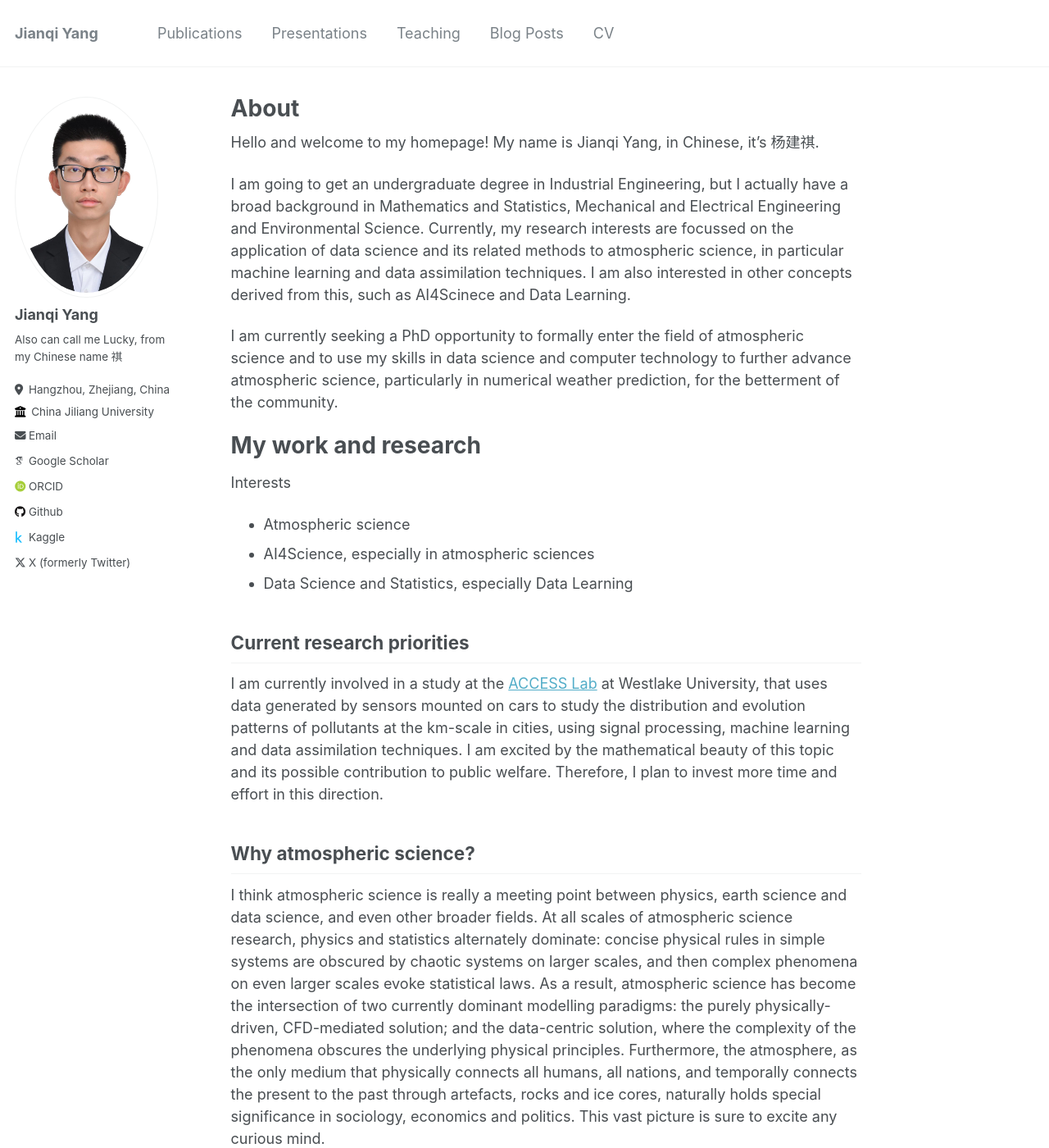
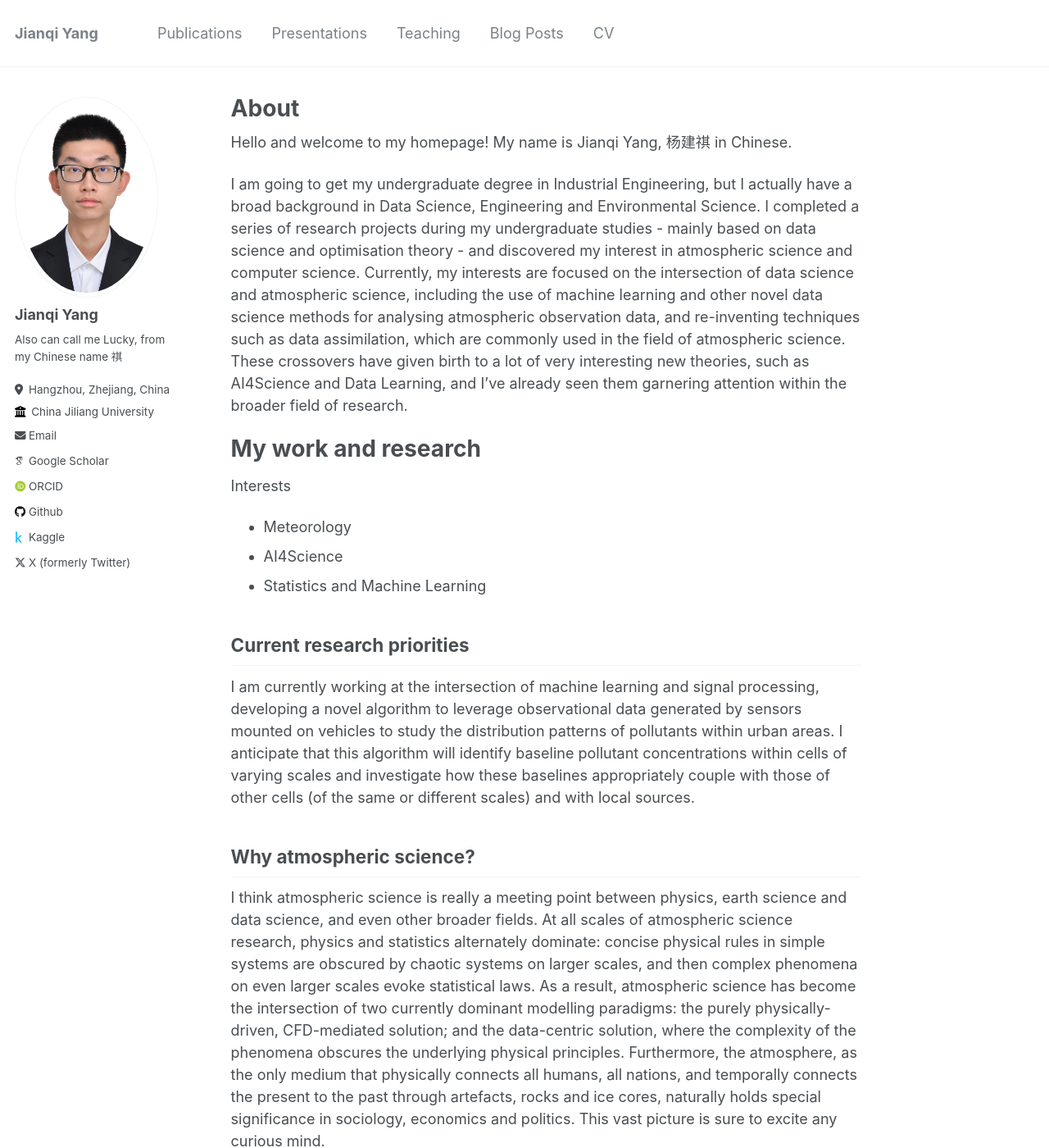
Before and after one commit to thinkswhat/thinkswhat.github.io, a Jekyll site: the page built from _pages/about.md, in a window 1280 px wide and 1400 px high. Shown: the whole window at 82% size. Built offline with Jekyll 4.4.1, drawn with Linux system fonts in a browser that asks for light colours; some web fonts are replaced; some of the changed text lies outside the part shown.

Commit message:
Update about.md

```diff
--- a/_pages/about.md
+++ b/_pages/about.md
@@ -7,24 +7,22 @@ redirect_from:
   - /Hello.html
 ---
 
-Hello and welcome to my homepage! My name is Jianqi Yang, in Chinese, it's 杨建祺.
+Hello and welcome to my homepage! My name is Jianqi Yang, 杨建祺 in Chinese.
 
-I am going to get an undergraduate degree in Industrial Engineering, but I actually have a broad background in Mathematics and Statistics, Mechanical and Electrical Engineering and Environmental Science. Currently, my research interests are focussed on the application of data science and its related methods to atmospheric science, in particular machine learning and data assimilation techniques. I am also interested in other concepts derived from this, such as AI4Scinece and Data Learning.
-
-I am currently seeking a PhD opportunity to formally enter the field of atmospheric science and to use my skills in data science and computer technology to further advance atmospheric science, particularly in numerical weather prediction, for the betterment of the community.
+I am going to get my undergraduate degree in Industrial Engineering, but I actually have a broad background in Data Science, Engineering and Environmental Science. I completed a series of research projects during my undergraduate studies - mainly based on data science and optimisation theory - and discovered my interest in atmospheric science and computer science. Currently, my interests are focused on the intersection of data science and atmospheric science, including the use of machine learning and other novel data science methods for analysing atmospheric observation data, and re-inventing techniques such as data assimilation, which are commonly used in the field of atmospheric science. These crossovers have given birth to a lot of very interesting new theories, such as AI4Science and Data Learning, and I've already seen them garnering attention within the broader field of research.
 
 My work and research
 ======
-
 Interests
 
-- Atmospheric science
-- AI4Science, especially in atmospheric sciences
-- Data Science and Statistics, especially Data Learning
+- Meteorology
+- AI4Science
+- Statistics and Machine Learning
 
 Current research priorities
 ------
-I am currently involved in a study at the [ACCESS Lab](https://atmosphere-westlake.com/research.html) at Westlake University, that uses data generated by sensors mounted on cars to study the distribution and evolution patterns of pollutants at the km-scale in cities, using signal processing, machine learning and data assimilation techniques. I am excited by the mathematical beauty of this topic and its possible contribution to public welfare. Therefore, I plan to invest more time and effort in this direction.
+
+I am currently working at the intersection of machine learning and signal processing, developing a novel algorithm to leverage observational data generated by sensors mounted on vehicles to study the distribution patterns of pollutants within urban areas. I anticipate that this algorithm will identify baseline pollutant concentrations within cells of varying scales and investigate how these baselines appropriately couple with those of other cells (of the same or different scales) and with local sources.
 
 Why atmospheric science?
 ------
@@ -34,6 +32,8 @@ Atmospheric science has an irreplaceable role to play in saving lives, avoiding
 
 My background and history
 ======
+If you are curious about why I abandoned my research on multi-agent algorithms for UAVs, it is because I indeed recognized the potential for these technologies to be used in warfare.
 
 My intellectual communities
 ======
+I have organized several informal seminars and discussion sessions on how to apply for patents and publish research findings. I have also been responsible for introductory courses on basic computer knowledge and programming. Additionally, I serve as a reviewer for an academic journal.
```
